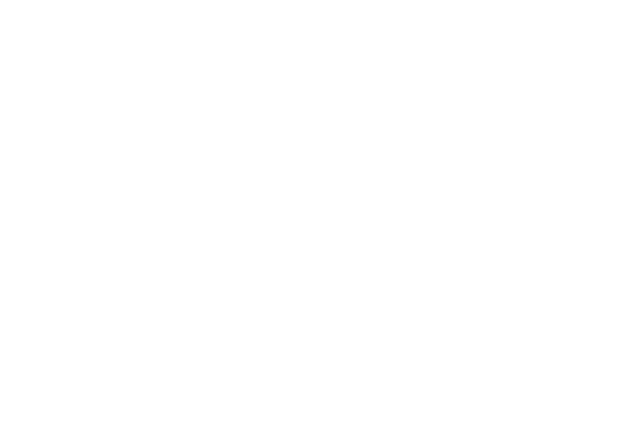
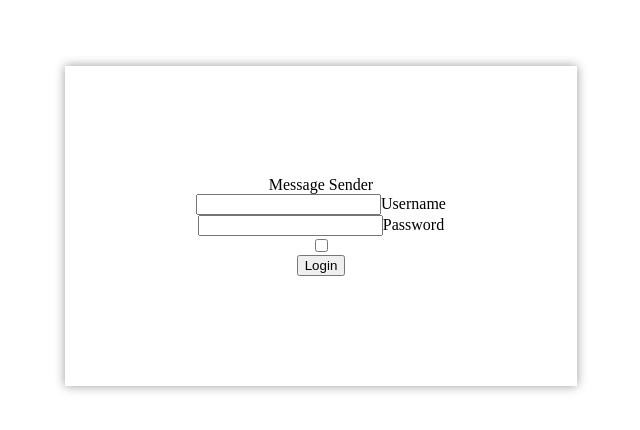
Before and after one commit to EduardoThums/java-short-message-sender, a React (Create React App) app in the folder web-app/: page / in a window 1280 px wide. Shown: the part 174-604 px from the top of the page, without its empty margins (319-959 px from the left). Built offline with nearby package versions, Linux system fonts and the light colour scheme.

Commit message:
feat(web-app): adding basic login card and super form input

```diff
--- a/web-app/src/app.tsx
+++ b/web-app/src/app.tsx
@@ -1,10 +1,8 @@
 import React from 'react';
+import { MainRouting } from './routes';
 
 const App: React.FC = () => {
-  return (
-    <>
-    </>
-  );
+  return <MainRouting />
 }
 
 export default App;
--- /dev/null
+++ b/web-app/src/components/generics/index.ts
@@ -0,0 +1 @@
+export default undefined
--- /dev/null
+++ b/web-app/src/components/generics/s-input/s-input-form.component.tsx
@@ -0,0 +1,37 @@
+import React, { ChangeEvent } from 'react'
+
+interface Props<F> {
+    id: keyof F & string
+    handleChange: (input: { value: string, id: keyof F & string }) => void
+    value: string
+    type: "email" | "password" | "text"
+    className?: string
+    label?: string
+}
+
+export function SFormInput<F>({ handleChange, id, value, className, label, type }: Props<F>) {
+
+    function handleInputChange(e: ChangeEvent<HTMLInputElement>) {
+        const target = e.target
+        const value = target.value
+        const id = target.id as keyof F & string
+
+        handleChange({
+            value,
+            id
+        })
+    }
+
+    function renderLabel() {
+        return label ? (
+            <label htmlFor={id}>{label}</label>
+        ) : null
+    }
+
+    return (
+        <div>
+            <input type={type} onChange={handleInputChange} id={id} value={value} className={`${className}`}/>
+            {renderLabel()}
+        </div>
+    )
+}
--- /dev/null
+++ b/web-app/src/components/login-card/login-card.component.tsx
@@ -0,0 +1,55 @@
+import React, { useState, ChangeEvent, FormEvent } from 'react'
+import styles from './login-card.module.sass'
+
+import { SFormInput } from '../generics/s-input/s-input-form.component';
+
+interface Props {
+    login: (login: LoginForm & { rememberMe: boolean }) => void
+}
+
+interface LoginForm {
+    username: string,
+    password: string
+}
+
+export function LoginCard({ login }: Props) {
+
+    const [loginForm, setLoginForm] = useState<LoginForm>({ username: '', password: '' })
+    const [rememberMe, setRememberMe] = useState(false)
+
+    function handleLoginInputChange({value, id}: { value: string, id: keyof LoginForm & string }) {
+        setLoginForm((prev) => ({
+            ...prev,
+            [id]: value
+        }))
+    }
+
+    function handleRememberMeChange(e: ChangeEvent<HTMLInputElement>) {
+        const target = e.target
+        const checked = target.checked
+
+        setRememberMe(checked)
+    }
+
+    function doLogin(e: FormEvent<HTMLFormElement>) {
+        e.preventDefault()
+
+        login({
+            ...loginForm,
+            rememberMe
+        })
+    }
+
+    return (
+        <div className={styles.loginCard}>
+            <span>Message Sender</span>
+            <form onSubmit={doLogin}>
+                <SFormInput<LoginForm> type="text" id="username" handleChange={handleLoginInputChange} value={loginForm.username} label="Username"  />
+                <SFormInput<LoginForm> type="password" id="password" handleChange={handleLoginInputChange} value={loginForm.password} label="Password"  />
+                <input type="checkbox" checked={rememberMe} onChange={handleRememberMeChange}/>
+
+                <input type="submit" value="Login"/>
+            </form>
+        </div>
+    )
+}
--- /dev/null
+++ b/web-app/src/components/login-card/login-card.module.sass
@@ -0,0 +1,17 @@
+.loginCard
+    display: flex
+    flex-direction: column
+    justify-content: center
+    align-items: center
+    height: 40vh
+    width: 40vw
+    min-height: 200px
+
+    box-shadow: 0 0 10px rgba(0,0,0,.4)
+
+    form
+        display: flex
+        flex-direction: column
+        justify-content: center
+        align-items: center
+        width: 100%
--- a/web-app/src/index.tsx
+++ b/web-app/src/index.tsx
@@ -1,6 +1,7 @@
 import React from 'react';
 import ReactDOM from 'react-dom';
 import App from './app';
+import './styles/global.sass'
 import * as serviceWorker from './serviceWorker';
 
 ReactDOM.render(<App />, document.getElementById('root'));
--- a/web-app/src/routes/login/login.module.sass
+++ b/web-app/src/routes/login/login.module.sass
@@ -0,0 +1,6 @@
+.loginPage
+    display: flex
+    align-items: center
+    justify-content: center
+    height: 100%
+    width: 100%
--- a/web-app/src/routes/login/login.route.tsx
+++ b/web-app/src/routes/login/login.route.tsx
@@ -1,11 +1,13 @@
 import React from 'react'
 import styles from './login.module.sass'
+
+import { LoginCard } from '../../components/login-card/login-card.component'
 
 export function Login() {
 
     return (
-        <div>
-
+        <div className={styles.loginPage}>
+            <LoginCard login={(e) => {}} />
         </div>
     )
 }
--- /dev/null
+++ b/web-app/src/styles/global.sass
@@ -0,0 +1,7 @@
+*
+    box-sizing: border-box
+
+html, body, #root
+    margin: 0
+    height: 100%
+    width: 100%
```
